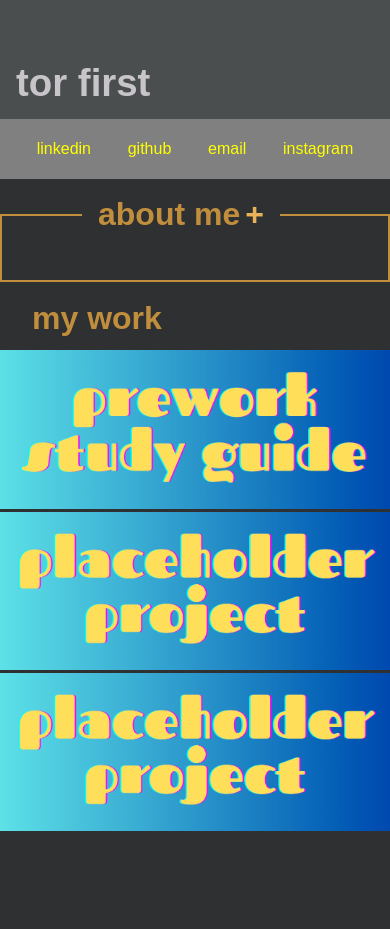
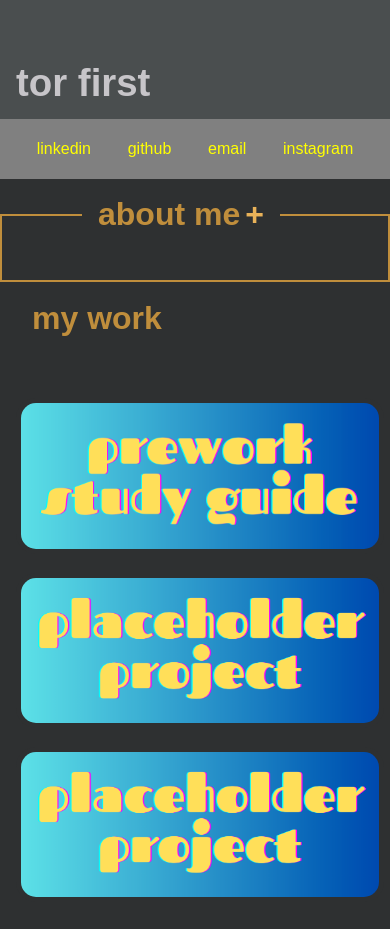
Before and after one commit to torfirst/tor-portfolio, a plain HTML site: page index.html in a window 390 px wide. Before the commit the page ends 844 px from the top, so only its background shows below. Drawn offline with Linux system fonts and the light colour scheme.

Commit message:
Altered CSS file after viewing on real mobile device

```diff
--- a/assets/css/style.css
+++ b/assets/css/style.css
@@ -182,8 +182,8 @@ li {
 }
 
 .work-container {
-  padding: 1.5rem;
-  gap: 1rem;
+  padding: 1.5rem 3rem;
+  gap: 3rem;
   display: flex;
   text-align: center;
   justify-content: space-evenly;
@@ -267,13 +267,15 @@ figure {
   }
 
   .work-container-mobile {
-    padding: 0;
-    gap: 0;
+    padding: 1rem;
+    gap: 1rem;
     display: flex;
     flex-wrap: wrap;
   }
 
   .mobile-images {
     width: 100%;
+    border-radius: 20px;
+    border: 5px solid var(--bgcolor);
   }
 }
```
